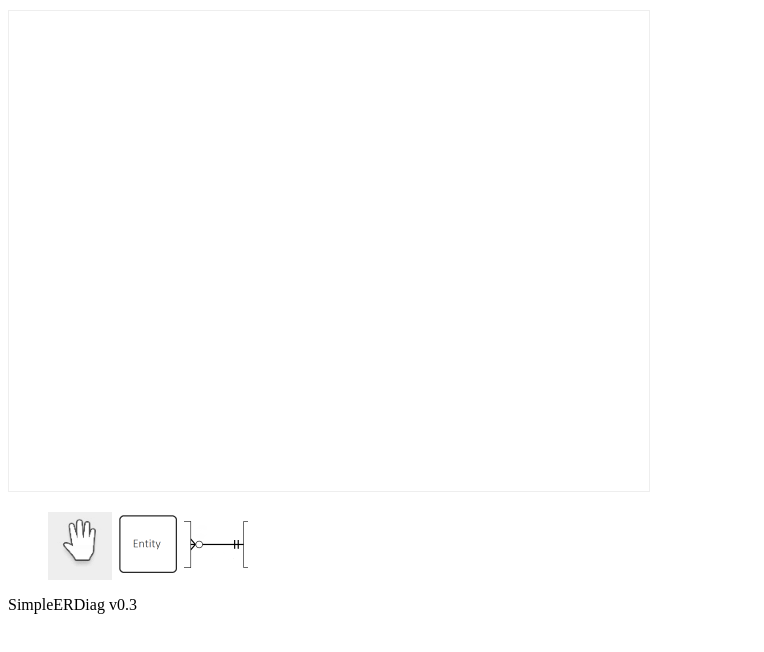
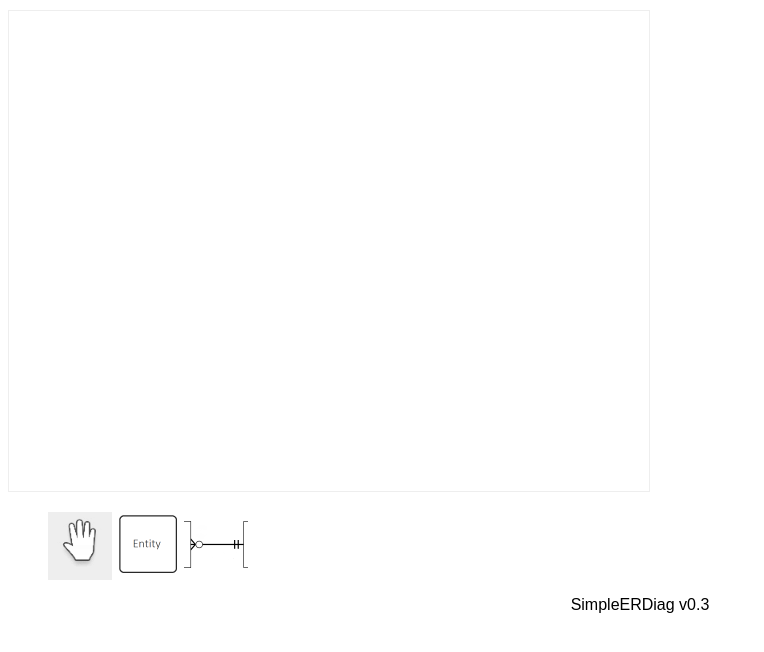
Before and after one commit to Argeir/SimpleERDiag, a plain HTML site: page index.html in a window 1280 px wide. Shown: the part 110-762 px from the top of the page, without its empty margins (0-764 px from the left). Drawn offline with Linux system fonts and the light colour scheme.

Commit message:
forgotten style file changes (related to version info)

```diff
--- a/css/style.css
+++ b/css/style.css
@@ -25,3 +25,8 @@ canvas#main-canv{
 	width:50px;
 	height:50px;
 }
+
+#version-info{
+	text-align:center;
+	font-family: Arial, sans-serif;
+}
```
